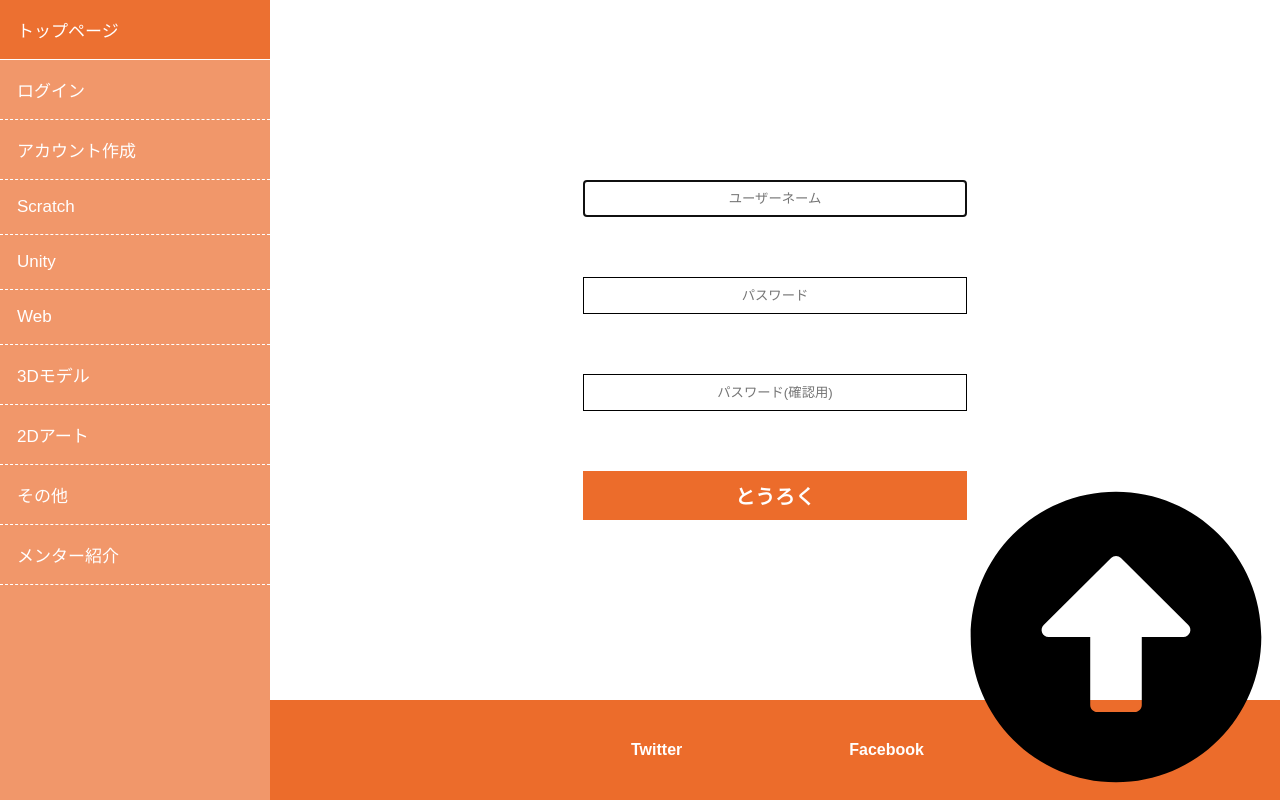
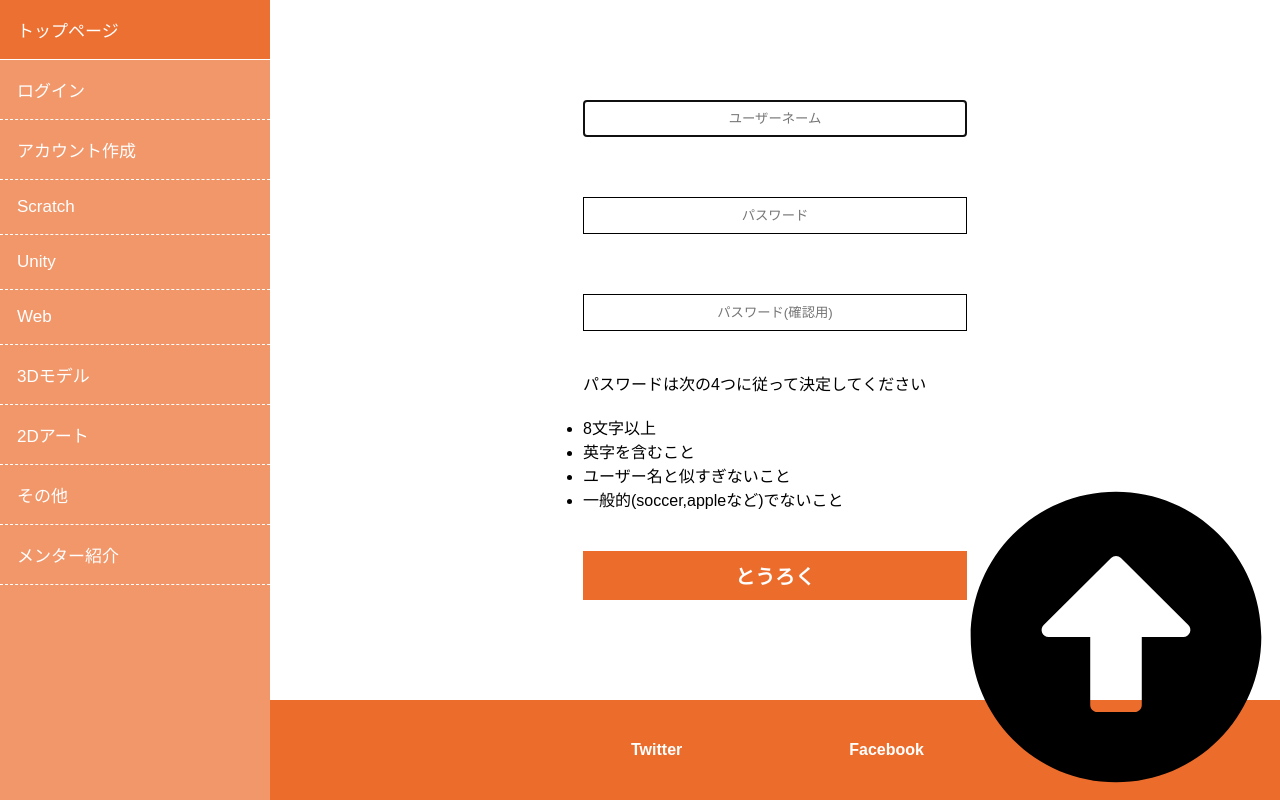
Before and after one commit to USHIken/web-idea-box, a Django app: page /users/signup/ in a window 1280 px wide. Run offline with Django 3.2, Linux system fonts and the light colour scheme.

Commit message:
added rule messages for determining password

```diff
--- a/code/templates/users/login_and_registration.html
+++ b/code/templates/users/login_and_registration.html
@@ -24,6 +24,14 @@
         <p>{{ form.password2 }}</p>
         <p>{{ form.password2.errors }}</p>
 
+        <p>パスワードは次の4つに従って決定してください</p>
+        <ul>
+            <li>8文字以上</li>
+            <li>英字を含むこと</li>
+            <li>ユーザー名と似すぎないこと</li>
+            <li>一般的(soccer,appleなど)でないこと</li>
+        </ul>
+
         <p><input type="submit" value="とうろく"/></p>
 
         {% endif %}
```
